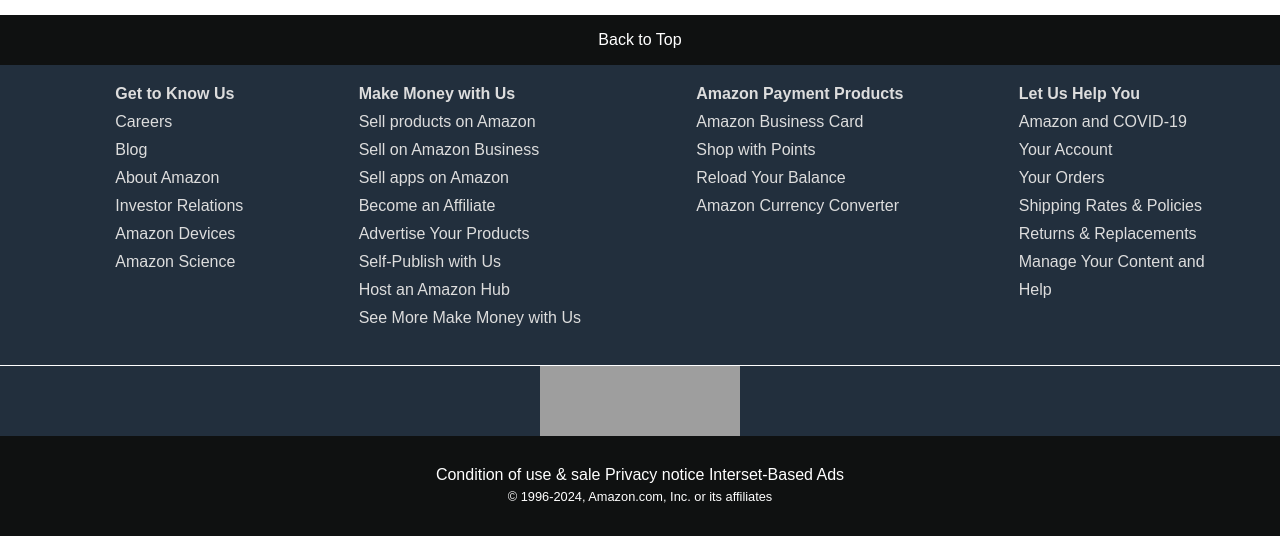
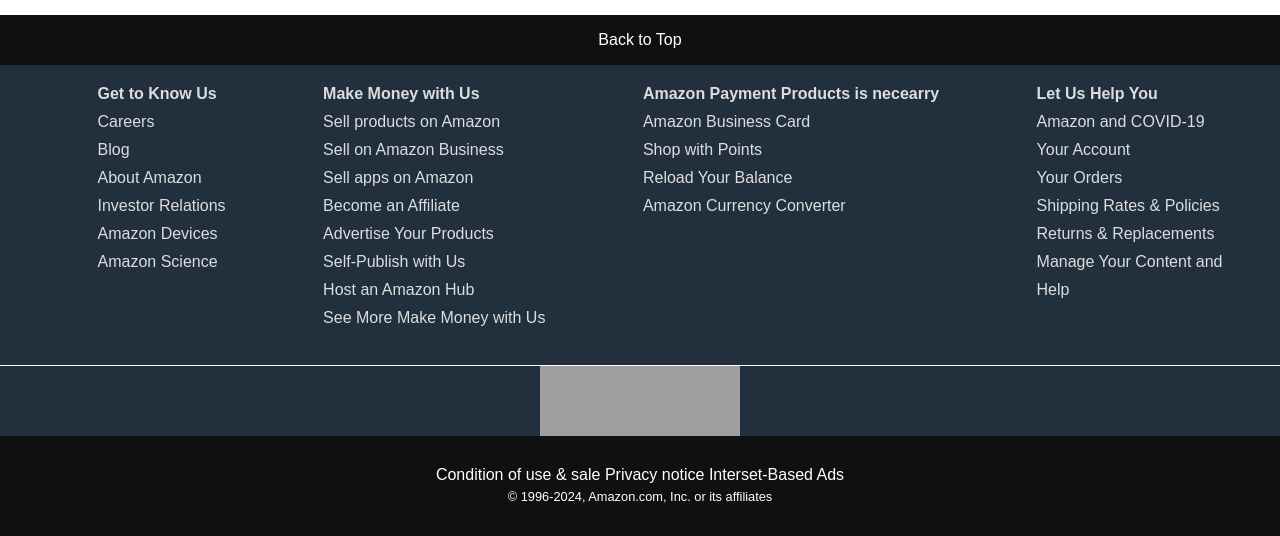
Before and after one commit to Vivek56y/Amazon-clone, a plain HTML site: page index.html in a window 1280 px wide. Shown: the part 1573-2109 px from the top of the page. Drawn offline with Linux system fonts and the light colour scheme; grey boxes are pictures that could not be loaded.

Commit message:
code changed

```diff
--- a/index.html
+++ b/index.html
@@ -148,7 +148,7 @@
                                                 <a> Host an Amazon Hub</a>
 <a> See More Make Money with Us</a>
                                     </ul><ul>
-                                        <a><h4>Amazon Payment Products</h4></a>
+                                        <a><h4>Amazon Payment Products is necearry</h4></a>
                                            <a> Amazon Business Card</a>
                                            <a> Shop with Points</a>
                                            <a> Reload Your Balance</a>
```
